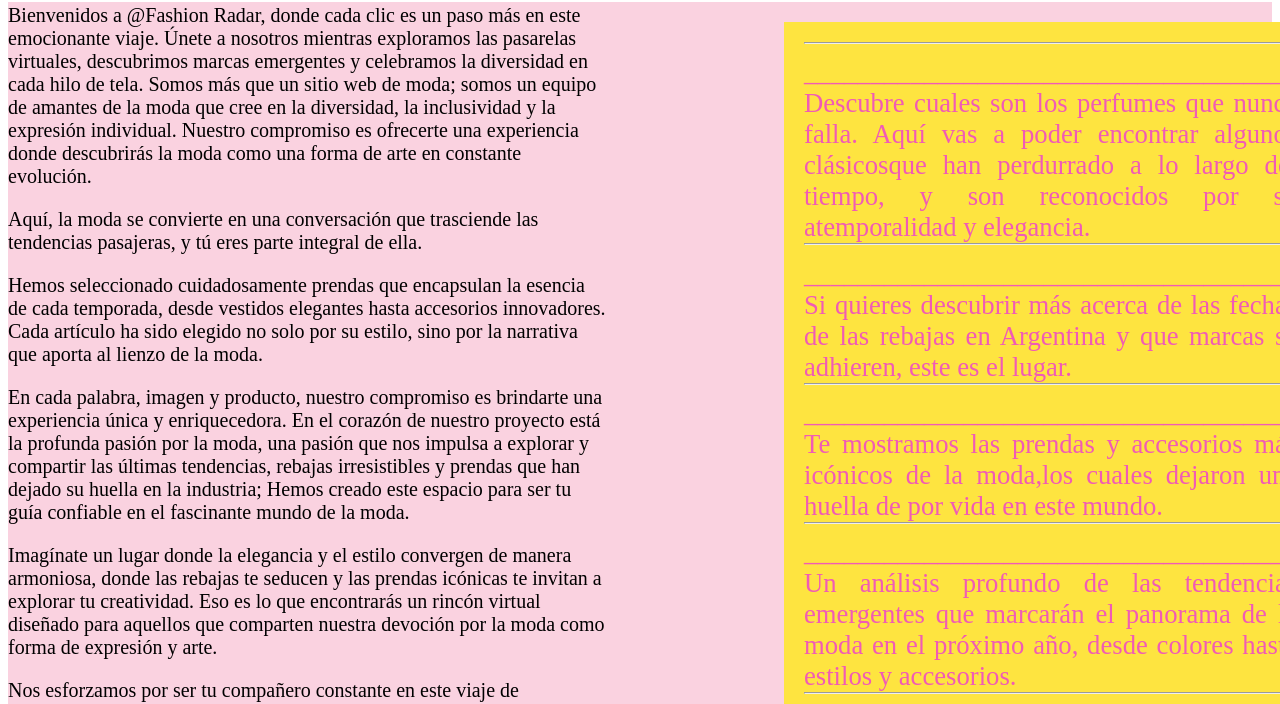
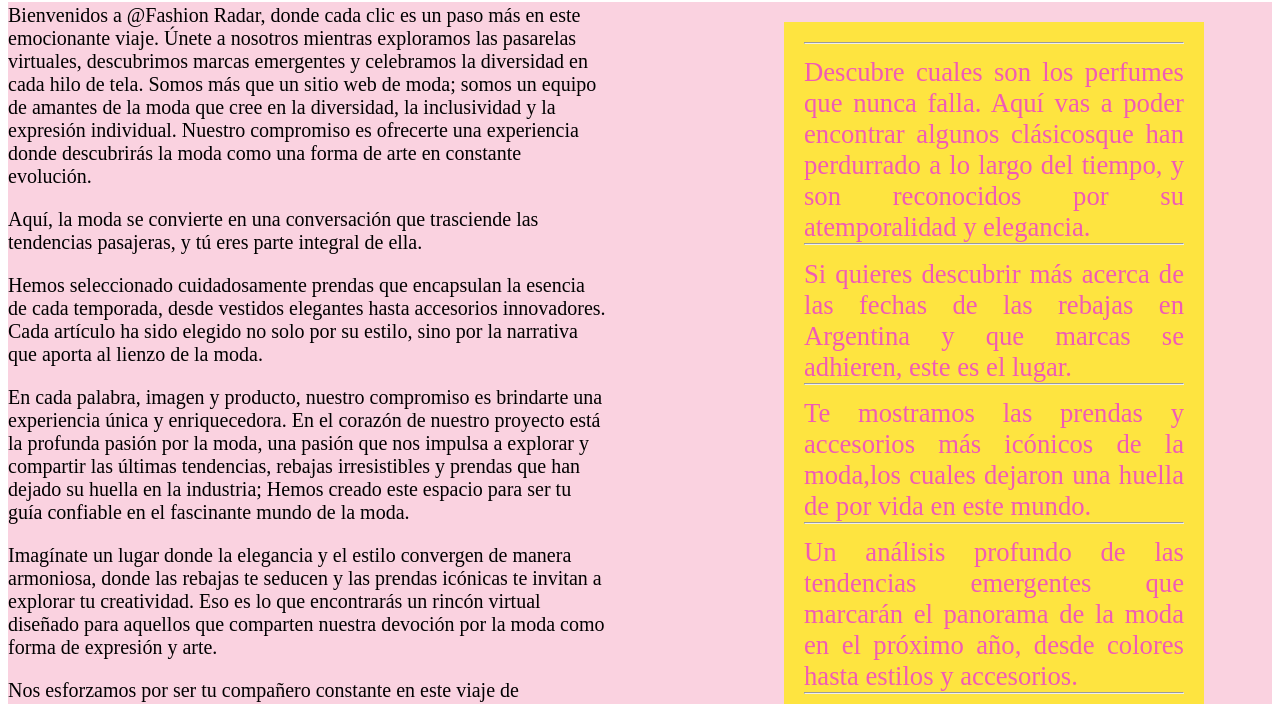
Before and after one commit to Dafne-S/Fashion-Radar, a plain HTML site: page index.html in a window 1280 px wide. Shown: the part 1050-1754 px from the top of the page. Drawn offline with Linux system fonts and the light colour scheme.

Commit message:
modified:   css/estilos.css 	modified:   index.html 	modified:   sass/estilos.css 	modified:   sass/estilos.css.map 	modified:   sass/estilos.scss

```diff
--- a/index.html
+++ b/index.html
@@ -35,19 +35,19 @@
         <div class="content">
         <nav id="grilla">
             <aside class="border">
-                <hr>_____________________________________</hr>
+                <hr></hr>
                 <li><a href="index.html">Descubre cuales son los perfumes que nunca falla. Aquí vas a poder encontrar algunos clásicosque han perdurrado a lo largo del tiempo, y son reconocidos por su atemporalidad y elegancia. </a></li>
-                <hr>_____________________________________</hr>
+                <hr></hr>
                 <li><a href="index.html">Si quieres descubrir más acerca de las fechas de las rebajas en Argentina y que marcas se adhieren, este es el lugar. </a></li>
-                <hr>_____________________________________</hr>
+                <hr></hr>
                 <li><a href="index.html">Te mostramos las prendas y accesorios más icónicos de la moda,los cuales dejaron una huella de por vida en este mundo.</a></li>
-                <hr>_____________________________________</hr>
+                <hr></hr>
                 <li><a href="index.html">Un análisis profundo de las tendencias emergentes que marcarán el panorama de la moda en el próximo año, desde colores hasta estilos y accesorios.</a></li>
-                <hr>_____________________________________</hr>
+                <hr></hr>
                 <li><a href="index.html">Hemos elaborado una lista precisa que te guiará a través de las marcas de lujo, desde las más accesibles hasta las de mayor exclusividad.Esta clasicación te permitirá descubrir cuál se ajusta mejor a tu predupuesto y refleja tu estilo personal, brindándote una visián clara para tomar decisiones informales en el emocionante mundo de la moda de lujo.</a></li>
-                <hr>_____________________________________</hr>
+                <hr></hr>
                 <li><a href="index.html">Explorá marcas que están liderando el camino en la moda sostenible, ofreiendo productos elegantes con un impacto ambiental positivo.</a></li>
-                <hr>_____________________________________</hr>
+                <hr></hr>
             </aside>
         </nav>
         <p>
--- a/sass/estilos.scss
+++ b/sass/estilos.scss
@@ -89,6 +89,7 @@ span {
     font-size: 20pt;
     padding: 20px;
     margin: 20px;
+    width: 420px;
     height: 1350px;
     text-align: center;
     list-style: none;
@@ -216,7 +217,7 @@ span {
 
 .border2 {
     background-color: white;
-    width: 853px;
+    width: auto;
     margin-top: 120px;
     margin-left: 480px;
     height: 495px;
```
Also changed, not shown: css/estilos.css, sass/estilos.css, 1 other file.
